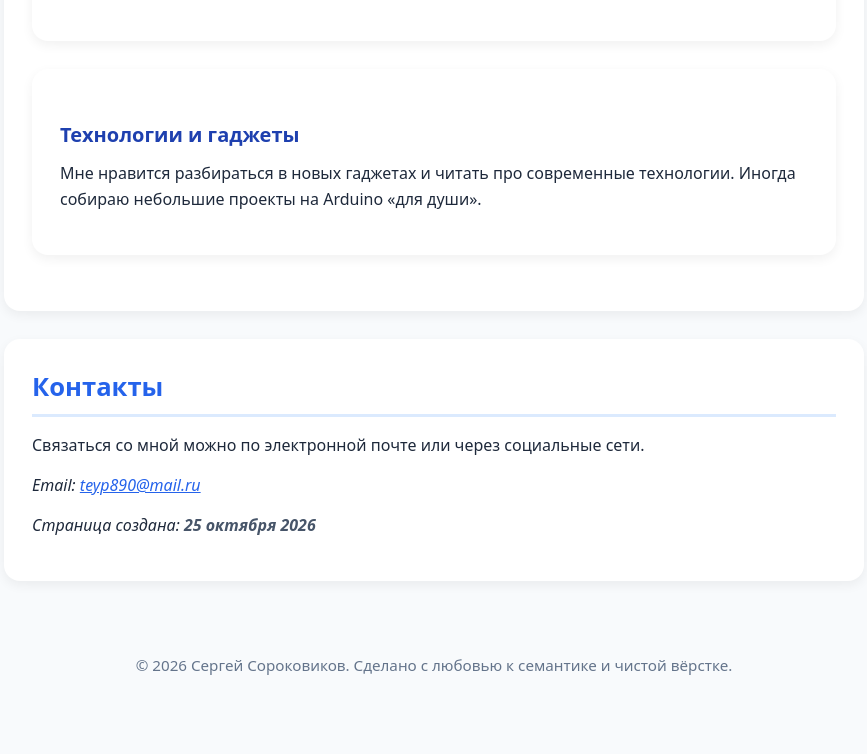
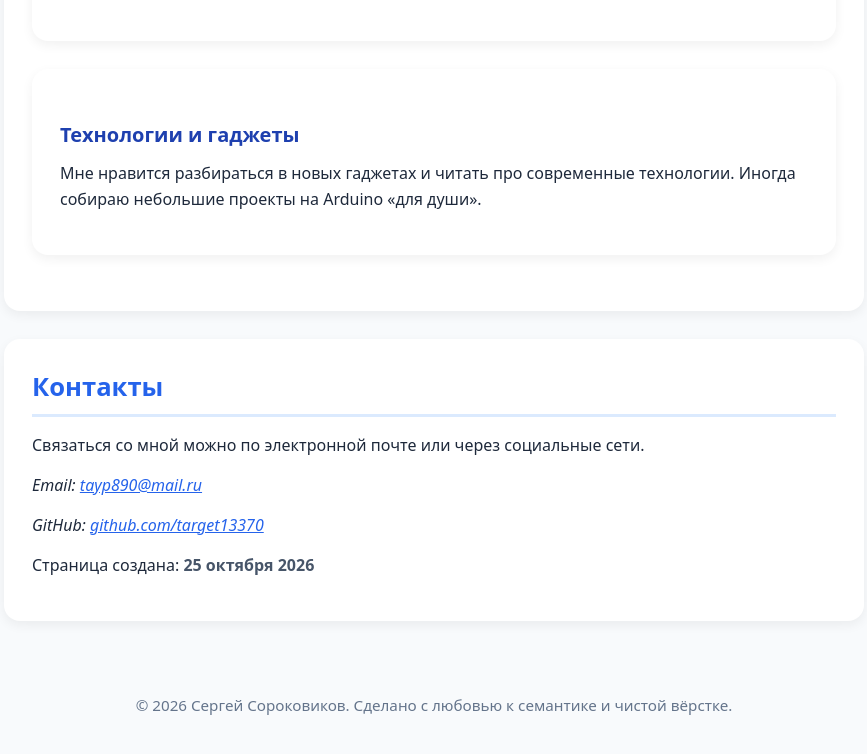
Before and after one commit to Target13370/portfolio-Sergei, a plain HTML site: page index.html in a window 1280 px wide. Shown: the part 2860-3614 px from the top of the page, without its empty margins (206-1073 px from the left). Drawn offline with Linux system fonts and the light colour scheme.

Commit message:
Update index.html

```diff
--- a/index.html
+++ b/index.html
@@ -278,8 +278,12 @@
 <section id="contacts">
   <h2>Контакты</h2>
   <p>Связаться со мной можно по электронной почте или через социальные сети.</p>
+
   <address>
-        <p>Email: <a href="mailto:teyp890@mail.ru">teyp890@mail.ru</a></p>
+    <p>Email: <a href="mailto:tayp890@mail.ru">tayp890@mail.ru</a></p>
+    <p>GitHub: <a href="https://github.com/target13370" target="_blank">github.com/target13370</a></p>
+  </address>
+
   <p>Страница создана: <time datetime="2026-10-25">25 октября 2026</time></p>
 </section>
 
```
Lines whose indentation alone changed are shown as unchanged.
